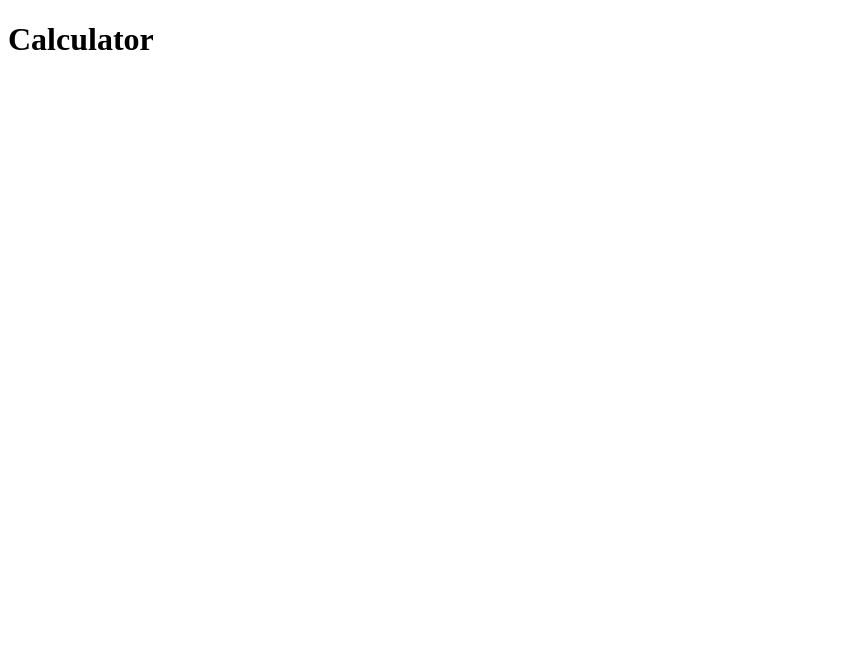
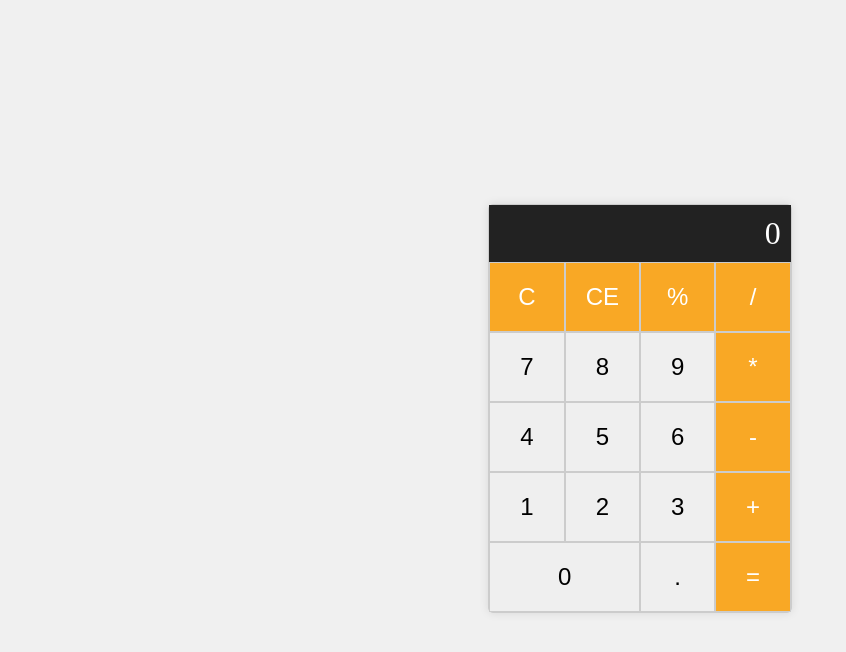
Before and after one commit to guerreiromagus/tes-repo, a plain HTML site: page index.html in a window 1280 px wide. Shown: the whole page, without its empty margins (0-846 px from the left). Drawn offline with Linux system fonts and the light colour scheme.

Commit message:
feat: Implement basic calculator UI

```diff
--- a/index.html
+++ b/index.html
@@ -7,7 +7,30 @@
     <link rel="stylesheet" href="style.css">
 </head>
 <body>
-    <h1>Calculator</h1>
+    <div class="calculator">
+        <div class="display">0</div>
+        <div class="buttons">
+            <button class="operator">C</button>
+            <button class="operator">CE</button>
+            <button class="operator">%</button>
+            <button class="operator">/</button>
+            <button>7</button>
+            <button>8</button>
+            <button>9</button>
+            <button class="operator">*</button>
+            <button>4</button>
+            <button>5</button>
+            <button>6</button>
+            <button class="operator">-</button>
+            <button>1</button>
+            <button>2</button>
+            <button>3</button>
+            <button class="operator">+</button>
+            <button class="zero">0</button>
+            <button>.</button>
+            <button class="operator">=</button>
+        </div>
+    </div>
     <script src="script.js"></script>
 </body>
 </html>
--- a/style.css
+++ b/style.css
@@ -1 +1,50 @@
-/* Basic styles for the calculator */
+body {
+    display: flex;
+    justify-content: center;
+    align-items: center;
+    height: 100vh;
+    background-color: #f0f0f0;
+}
+
+.calculator {
+    border: 1px solid #ccc;
+    border-radius: 5px;
+    box-shadow: 0 0 10px rgba(0, 0, 0, 0.1);
+}
+
+.display {
+    background-color: #222;
+    color: #fff;
+    font-size: 2em;
+    padding: 10px;
+    text-align: right;
+}
+
+.buttons {
+    display: grid;
+    grid-template-columns: repeat(4, 1fr);
+}
+
+button {
+    border: 1px solid #ccc;
+    font-size: 1.5em;
+    padding: 20px;
+    cursor: pointer;
+}
+
+button:hover {
+    background-color: #ddd;
+}
+
+.operator {
+    background-color: #f9a825;
+    color: #fff;
+}
+
+.operator:hover {
+    background-color: #f57f17;
+}
+
+.zero {
+    grid-column: span 2;
+}
```
Also changed, not shown: TODO.md (+1 -1 lines).
